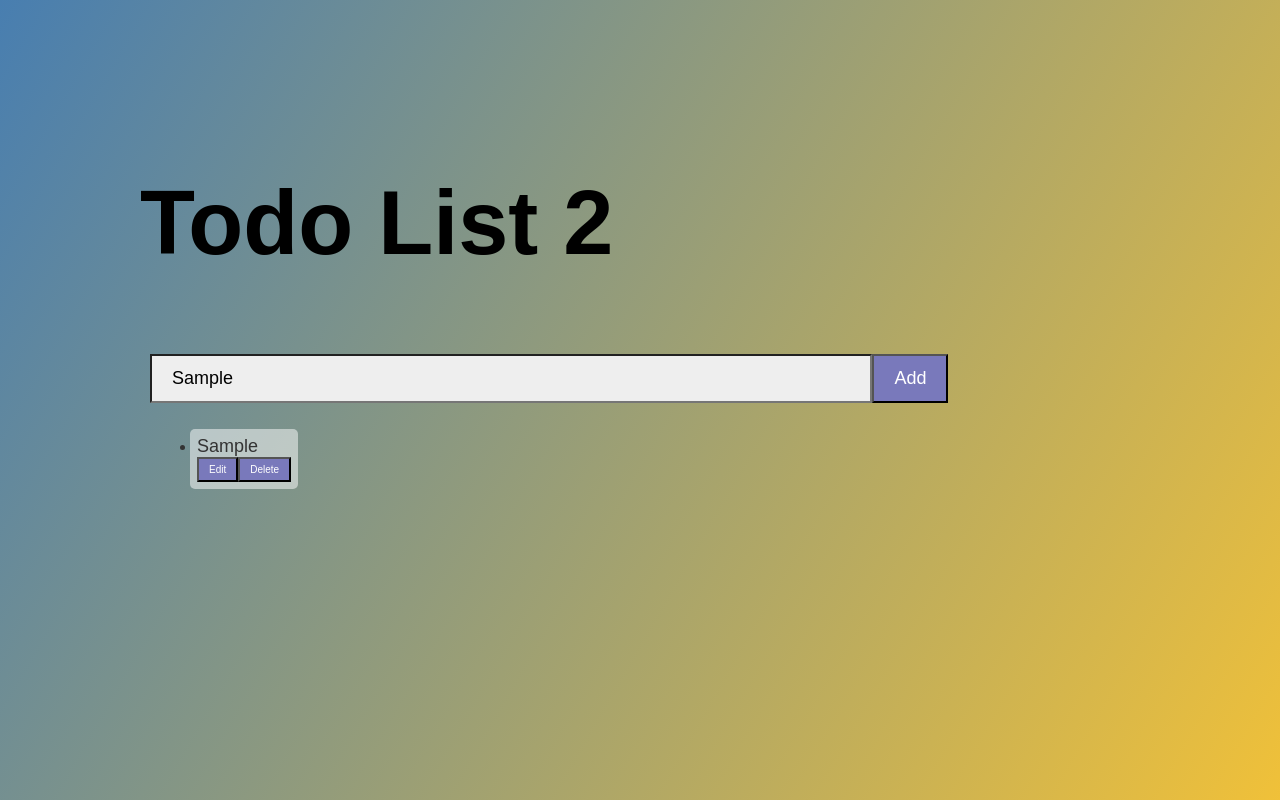
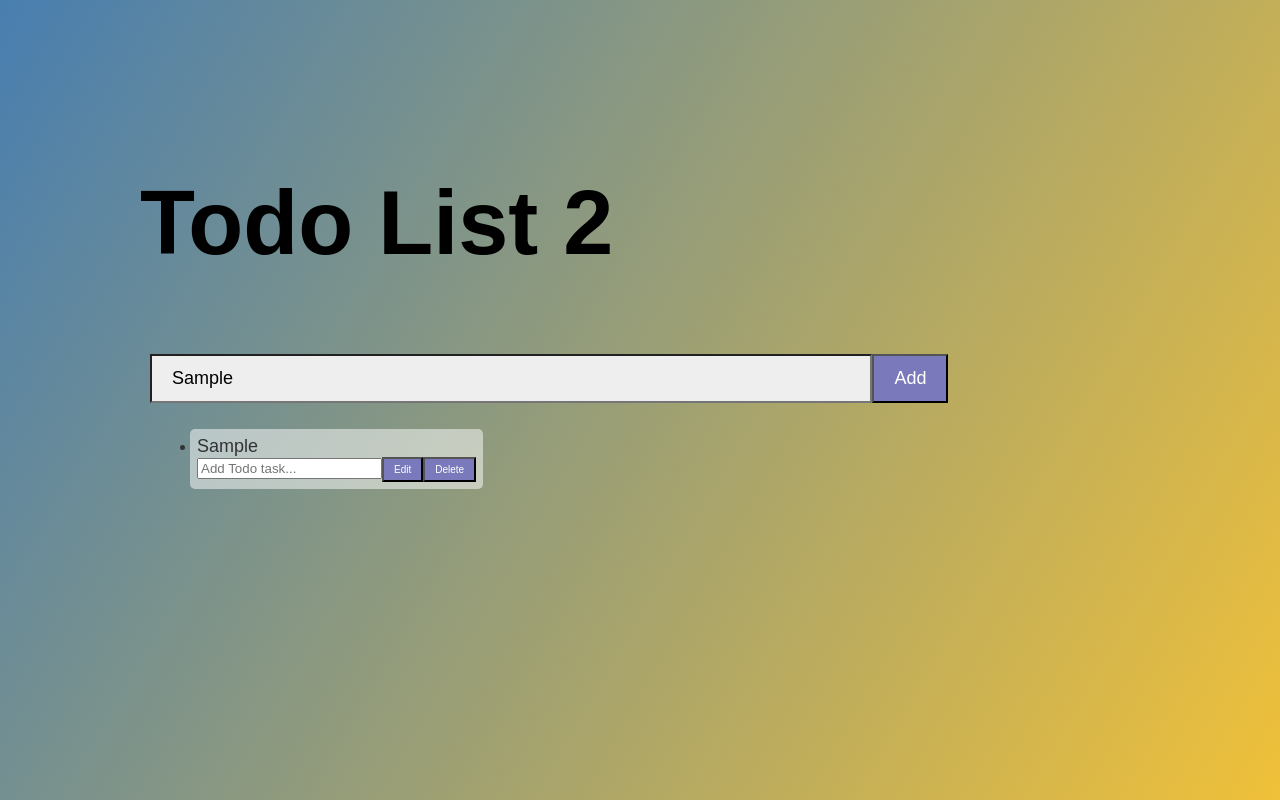
Before and after one commit to Sayem995/TodoList-React-hooks, a React (Create React App) app in the folder react-todo-list/: page / in a window 1280 px wide. Both pictures are taken after typing "Sample" into the empty fields and a click on the button "Add". Shown: the top 800 px of the page. Built offline with nearby package versions, Linux system fonts and the light colour scheme.

Commit message:
added paceholder for edit feature

```diff
--- a/react-todo-list/src/App.js
+++ b/react-todo-list/src/App.js
@@ -24,7 +24,7 @@ function App() {
     debugger
 
       let newTodos = Object.assign([],todos);
-      newTodos[index] = {...newTodos[index], text : "abdullah" };
+      newTodos[index] = {...newTodos[index], text : newTodo };
       setTodos(newTodos);
       //todos[index] = {text : "abdullah" , id : index }
 
@@ -44,6 +44,8 @@ function App() {
                 <tr>
                 <li>{todo.text}</li>
                <button style={{ marginLeft: "auto", float: "right" }}onClick={(e)=>removeNewTodo(e,index)} type="submit" id="btn2">Delete</button>
+               <input
+               placeholder="Add Todo task..." onChange={handleNewTodoChange}/>
                <button style={{ marginLeft: "auto", float: "right" }}onClick={(e)=>updateTodo(e,index)} type="submit" id="btn2">Edit</button>
                 </tr>
               </table>
```
